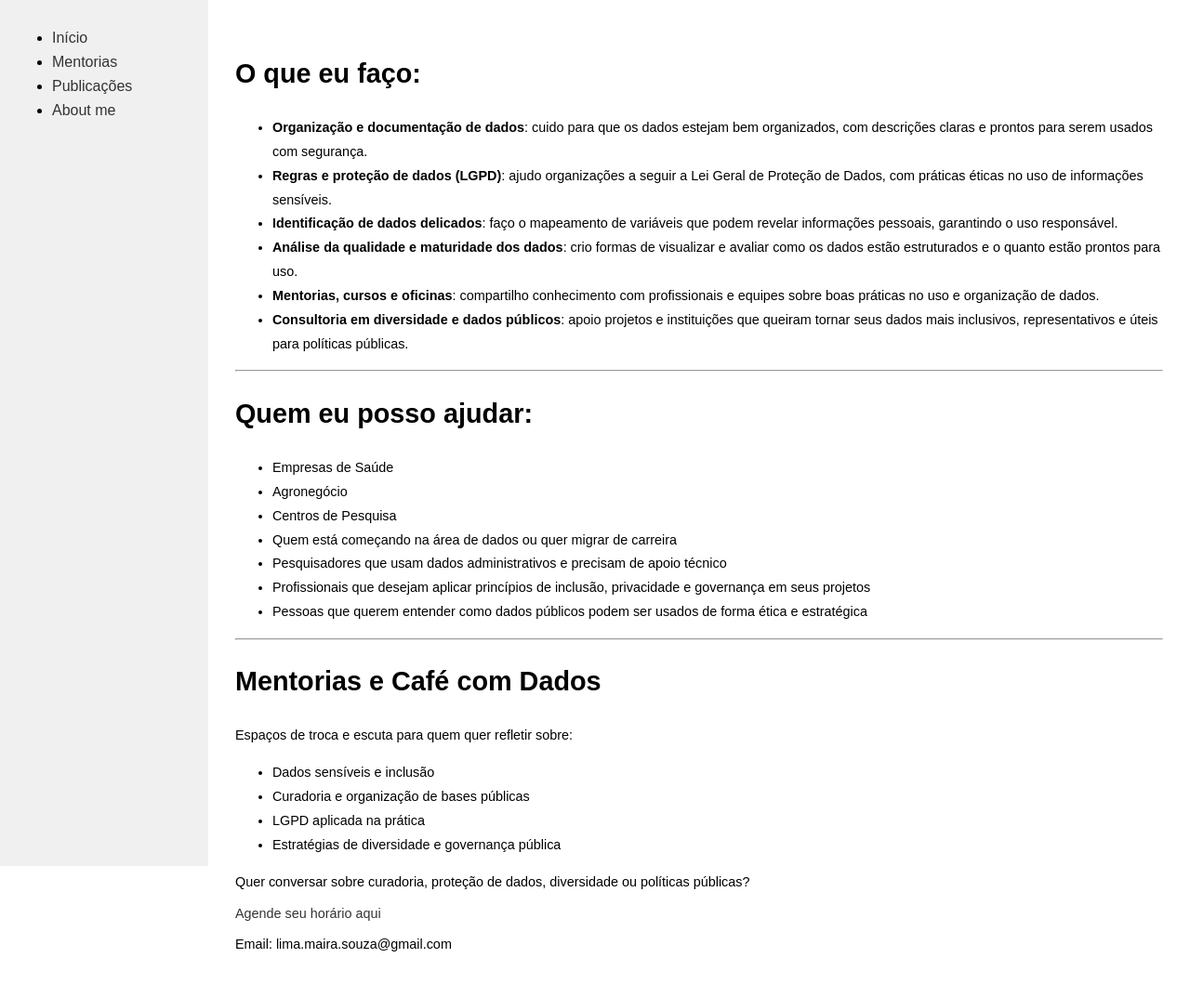
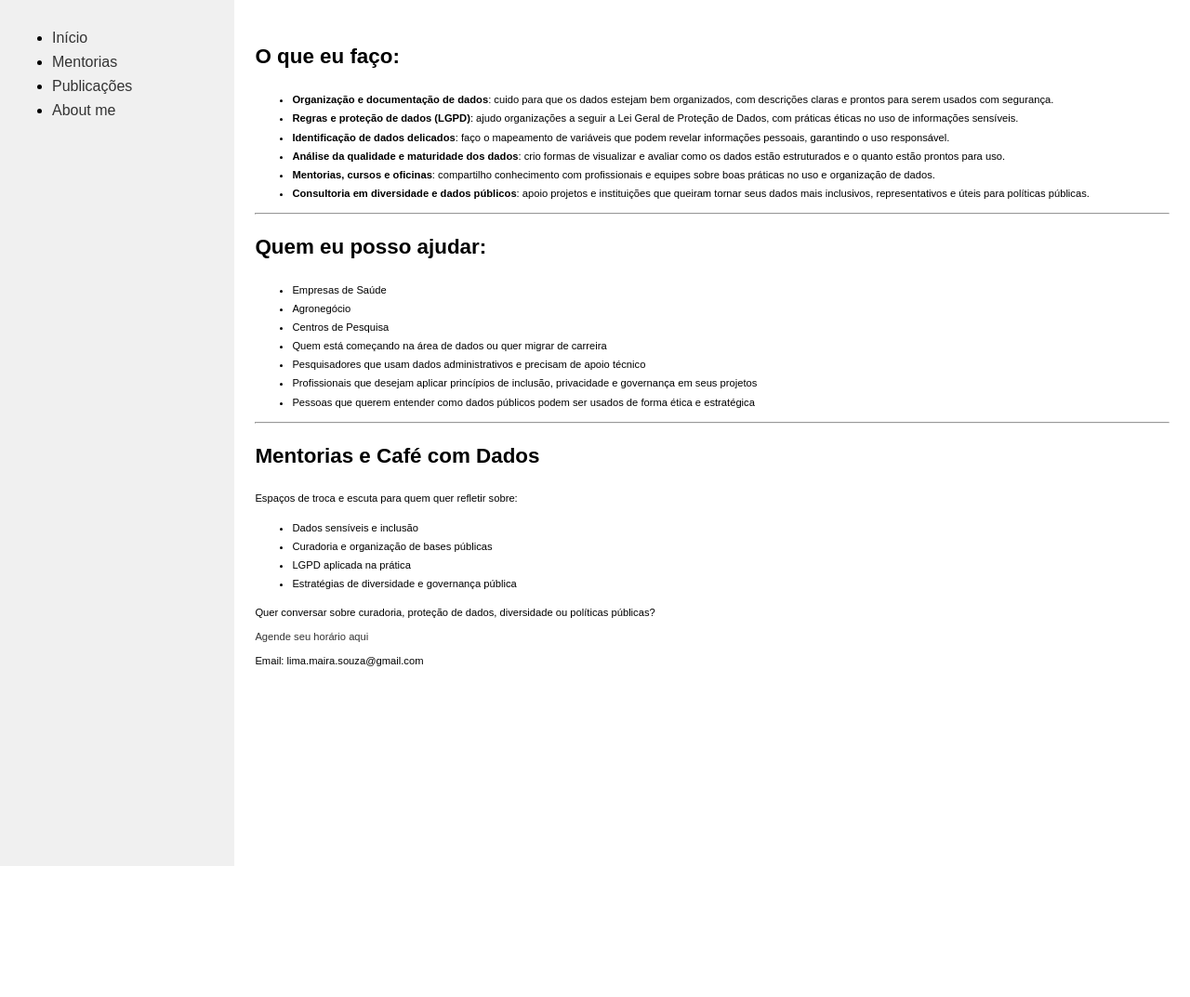
Before and after one commit to MairaLimaS/MairaLimaS.github.io, a Jekyll site: the page built from mentorias.md, in a window 1280 px wide. Shown: the whole page at 93% size. Built offline with Jekyll 4.4.1, drawn with Linux system fonts in a browser that asks for light colours; after the commit the page ends 932 px from its top, so only the background shows below that.

Commit message:
Update default.html

```diff
--- a/_layouts/default.html
+++ b/_layouts/default.html
@@ -6,7 +6,7 @@
   <style>
     body { font-family: sans-serif; display: flex; margin: 0; }
     nav { width: 220px; background: #f0f0f0; padding: 1em; height: 100vh; }
-    main { padding: 2em; flex-grow: 1; font-size: 0.9rem;  /* <- adicionado */ line-height: 1.8; /* <-opcional para melhor legibilidade */}
+    main { padding: 2em; flex-grow: 1; font-size: 0.7rem;  /* <- adicionado */ line-height: 1.8; /* <-opcional para melhor legibilidade */}
     a { display: block; margin: 0.5em 0; text-decoration: none; color: #333; }
   </style>
 </head>
```
